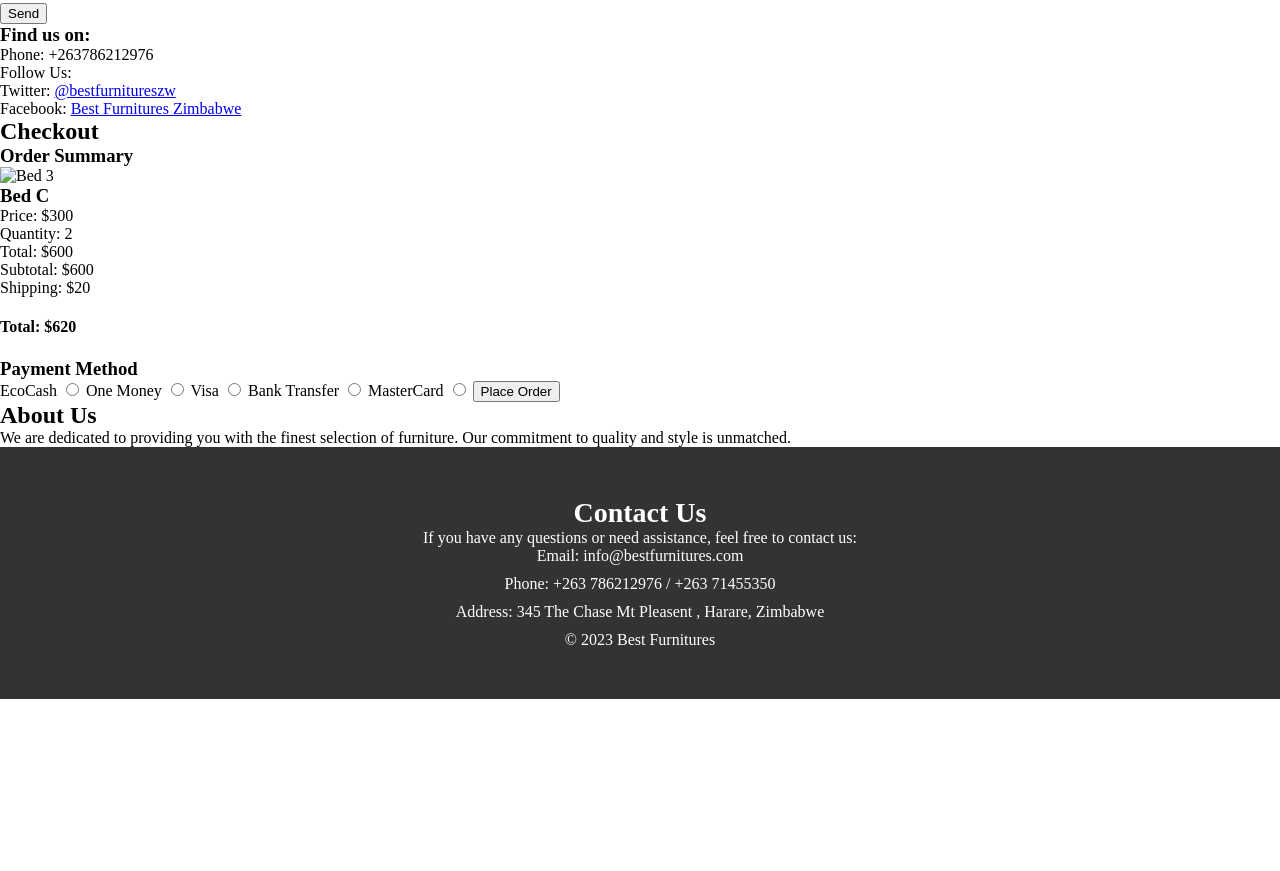
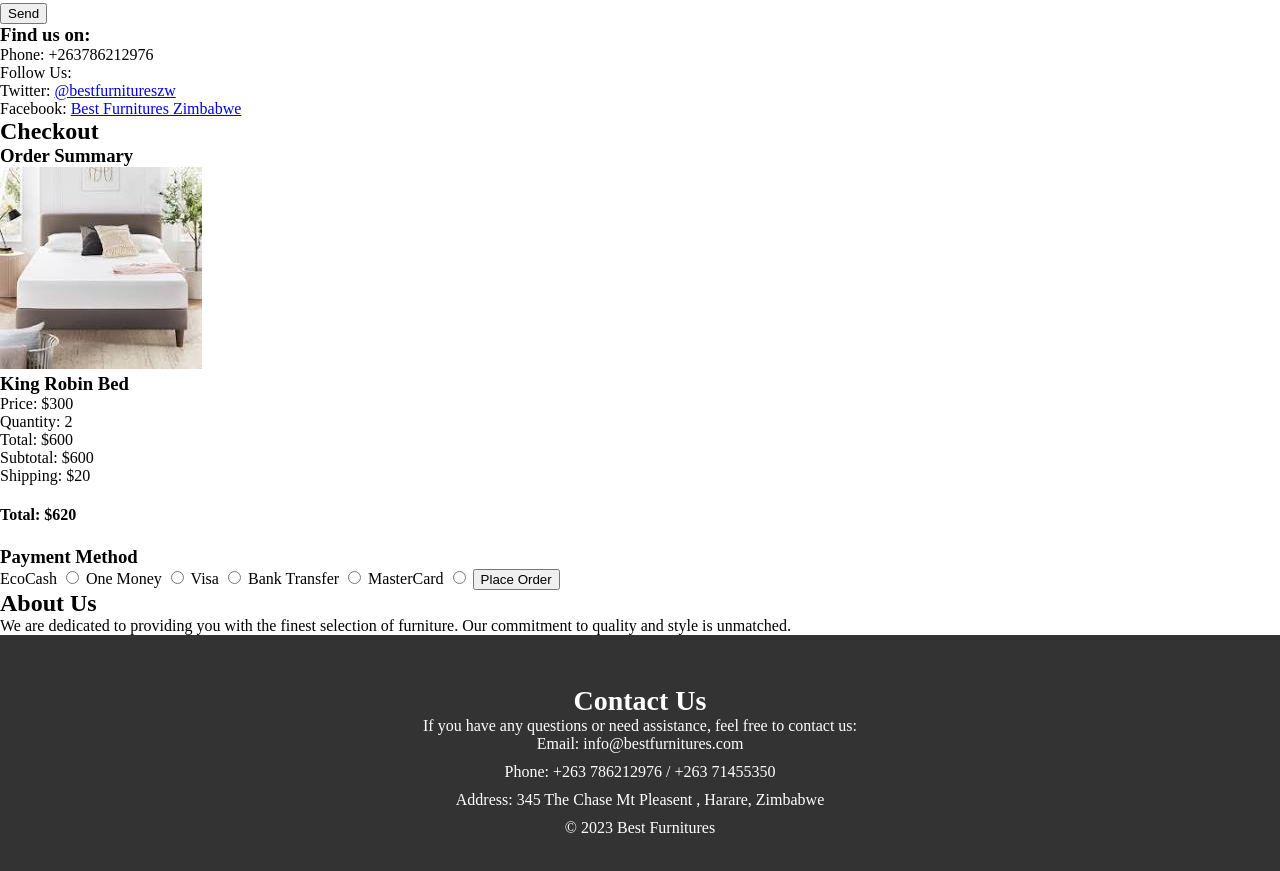
Before and after one commit to Tavex45/best-furnitures, a plain HTML site: page index.html in a window 1280 px wide. Shown: the part 1596-2467 px from the top of the page. Before the commit the page ends 2295 px from the top, so only its background shows below. Drawn offline with Linux system fonts and the light colour scheme.

Commit message:
Update index.html

```diff
--- a/index.html
+++ b/index.html
@@ -87,8 +87,8 @@
                 <!-- Display items added to the cart here -->
                 <!-- Sample item -->
                 <div class="cart-item">
-                    <img src="bed3.jpg" alt="Bed 3">
-                    <h3>Bed C</h3>
+                    <img src="https://github.com/Tavex45/best-furnitures/blob/main/image%208.jpeg?raw=true" alt="Bed 3">
+                    <h3>King Robin Bed</h3>
                     <p>Price: $300</p>
                     <p>Quantity: 2</p>
                     <p>Total: $600</p>
```
